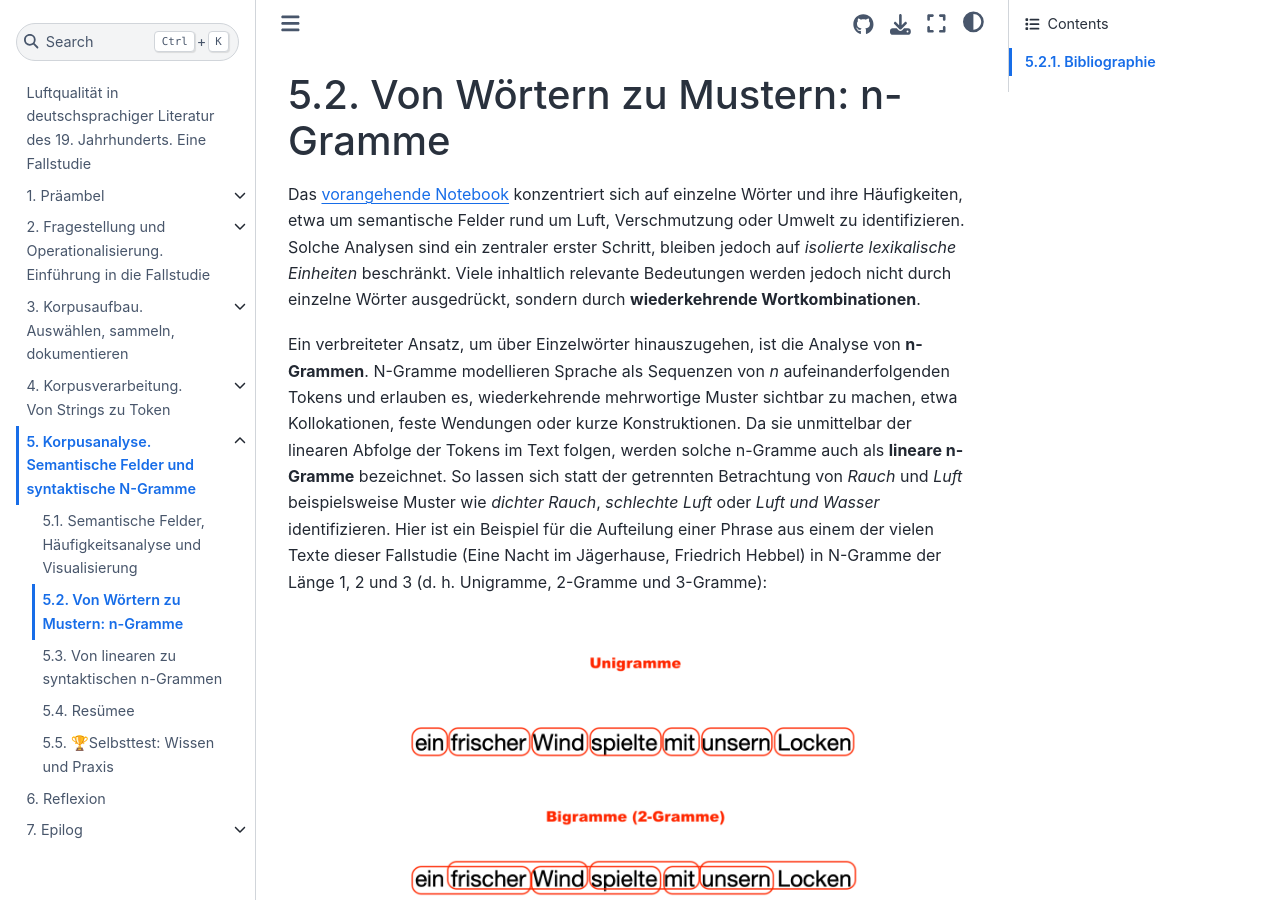
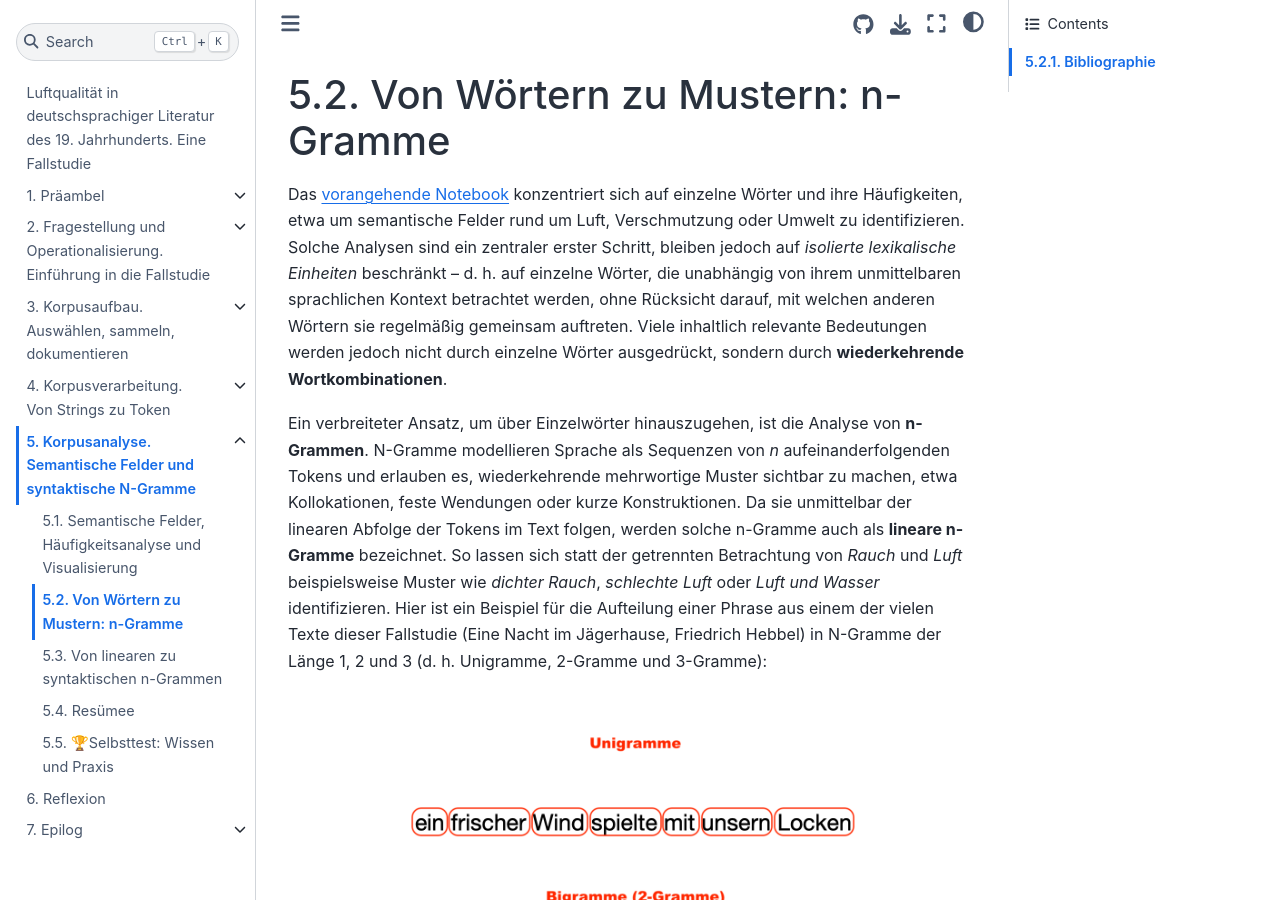
Before and after one commit to quadriga-dk/Text-Fallstudie-3, a Jupyter Book: the page built from corpus_analysis/corpus-analysis_ngrams-intro.md, in a window 1280 px wide and 900 px high. Built offline with Jupyter Book 1.0.4 settings and Sphinx 7.4.7 and the Sphinx Book theme 1.1.4, drawn with Linux system fonts in a browser that asks for light colours; pages that are not in the unit, such as notebooks, are missing from menus; cross-references to code outside the pages are shown as plain code.

Commit message:
Clarify 'isolierte lexikalische Einheiten' in n-grams intro (fixes #224)

```diff
--- a/corpus_analysis/corpus-analysis_ngrams-intro.md
+++ b/corpus_analysis/corpus-analysis_ngrams-intro.md
@@ -1,6 +1,6 @@
 # Von Wörtern zu Mustern: n-Gramme
 
-Das [vorangehende Notebook](corpus-analysis_semantic-field-analysis.ipynb) konzentriert sich auf einzelne Wörter und ihre Häufigkeiten, etwa um semantische Felder rund um Luft, Verschmutzung oder Umwelt zu identifizieren. Solche Analysen sind ein zentraler erster Schritt, bleiben jedoch auf *isolierte lexikalische Einheiten* beschränkt. Viele inhaltlich relevante Bedeutungen werden jedoch nicht durch einzelne Wörter ausgedrückt, sondern durch **wiederkehrende Wortkombinationen**.
+Das [vorangehende Notebook](corpus-analysis_semantic-field-analysis.ipynb) konzentriert sich auf einzelne Wörter und ihre Häufigkeiten, etwa um semantische Felder rund um Luft, Verschmutzung oder Umwelt zu identifizieren. Solche Analysen sind ein zentraler erster Schritt, bleiben jedoch auf *isolierte lexikalische Einheiten* beschränkt – d. h. auf einzelne Wörter, die unabhängig von ihrem unmittelbaren sprachlichen Kontext betrachtet werden, ohne Rücksicht darauf, mit welchen anderen Wörtern sie regelmäßig gemeinsam auftreten. Viele inhaltlich relevante Bedeutungen werden jedoch nicht durch einzelne Wörter ausgedrückt, sondern durch **wiederkehrende Wortkombinationen**.
 
 Ein verbreiteter Ansatz, um über Einzelwörter hinauszugehen, ist die Analyse von **n-Grammen**. N-Gramme modellieren Sprache als Sequenzen von *n* aufeinanderfolgenden Tokens und erlauben es, wiederkehrende mehrwortige Muster sichtbar zu machen, etwa Kollokationen, feste Wendungen oder kurze Konstruktionen. Da sie unmittelbar der linearen Abfolge der Tokens im Text folgen, werden solche n-Gramme auch als **lineare n-Gramme** bezeichnet. So lassen sich statt der getrennten Betrachtung von *Rauch* und *Luft* beispielsweise Muster wie *dichter Rauch*, *schlechte Luft* oder *Luft und Wasser* identifizieren. Hier ist ein Beispiel für die Aufteilung einer Phrase aus einem der vielen Texte dieser Fallstudie (Eine Nacht im Jägerhause, Friedrich Hebbel) in N-Gramme der Länge 1, 2 und 3 (d. h. Unigramme, 2-Gramme und 3-Gramme):
 
```
